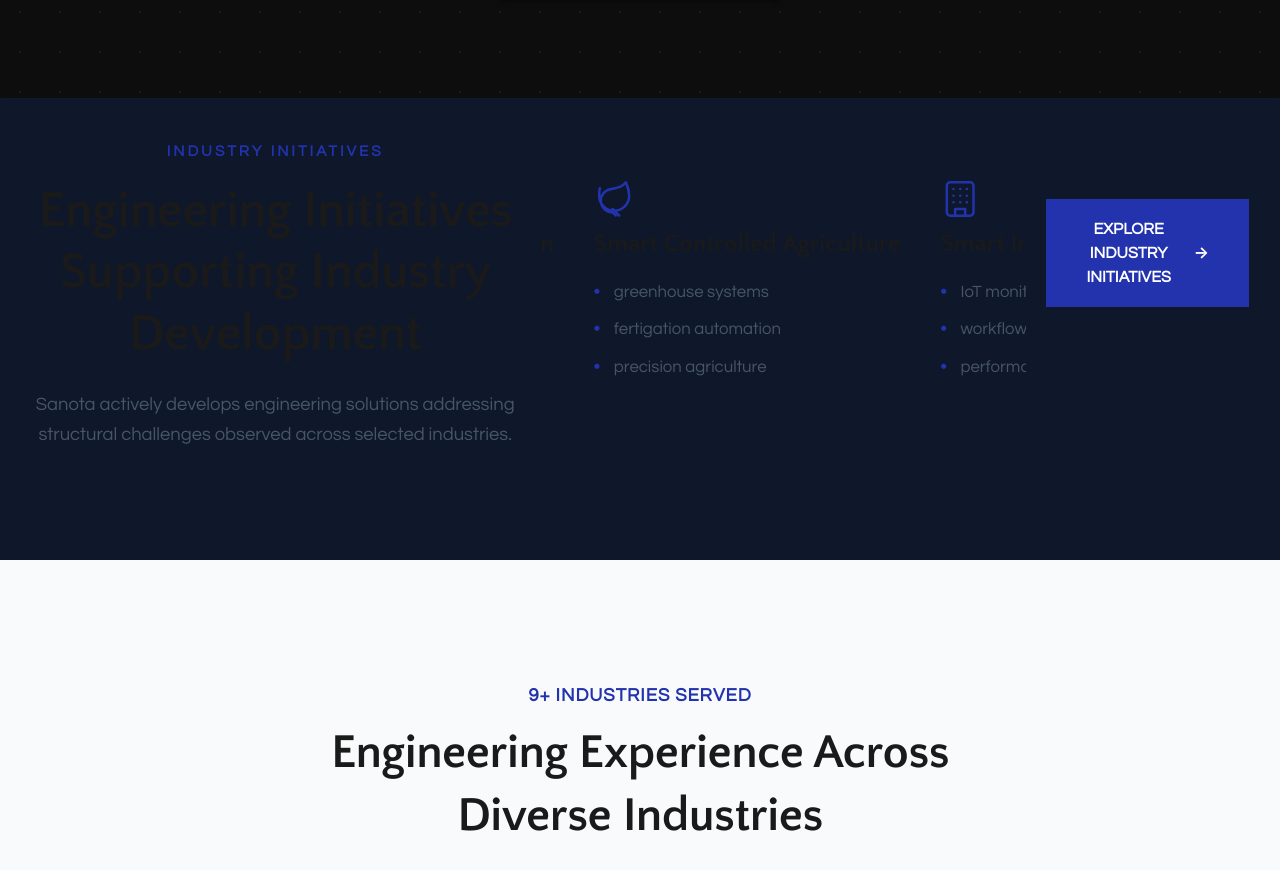
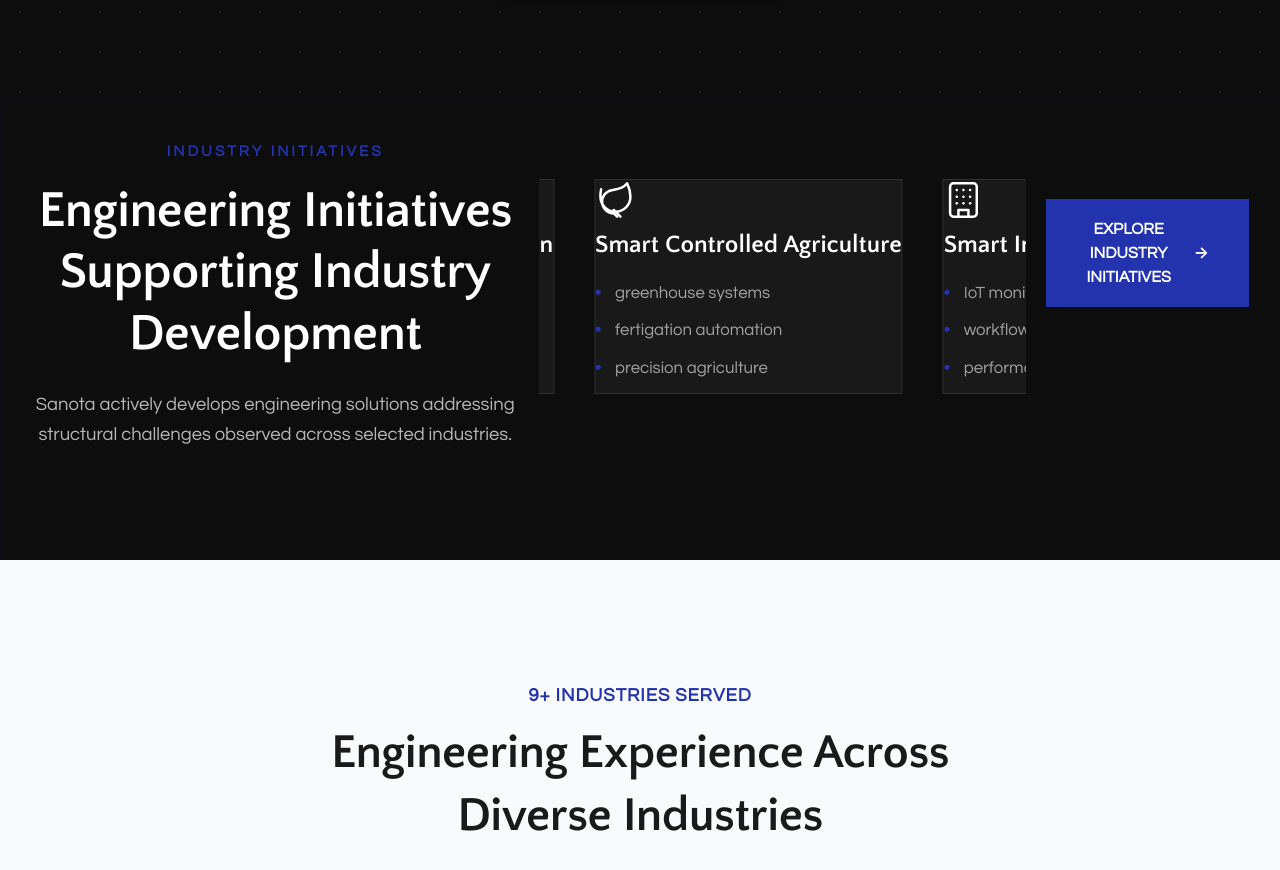
Before and after one commit to Knoweb/sanota-site, a React (Vite) app: page / in a window 1280 px wide. Shown: the part 2708-3578 px from the top of the page. Built offline with nearby package versions, Linux system fonts and the light colour scheme.

Commit message:
Final dark theme fix for Industry Initiatives section visibility

```diff
--- a/src/pages/Home/Home.css
+++ b/src/pages/Home/Home.css
@@ -1798,3 +1798,13 @@
 .initiatives-tagline { color: #2233AD !important; font-size: 0.95rem !important; font-weight: 800 !important; letter-spacing: 3px !important; text-transform: uppercase !important; margin-bottom: 15px !important; }
 .initiatives-title { font-size: 3.2rem !important; font-weight: 800 !important; color: #1a1a1a !important; line-height: 1.2 !important; margin-bottom: 25px !important; }
 .initiatives-subtitle { font-size: 1.15rem !important; color: #475569 !important; max-width: 800px !important; margin: 0 auto !important; line-height: 1.6 !important; }
+
+
+/* --- FINAL DARK THEME FIX FOR INITIATIVES --- */
+.initiatives-section { background-color: #0D0D0D !important; }
+.initiatives-title { color: #ffffff !important; }
+.initiatives-subtitle { color: rgba(255, 255, 255, 0.7) !important; }
+.initiative-card { background: rgba(255, 255, 255, 0.05) !important; border: 1px solid rgba(255, 255, 255, 0.1) !important; border-radius: 0 !important; }
+.initiative-card-title { color: #ffffff !important; }
+.initiative-list li { color: rgba(255, 255, 255, 0.6) !important; }
+.initiative-card-icon { color: #ffffff !important; }
```
